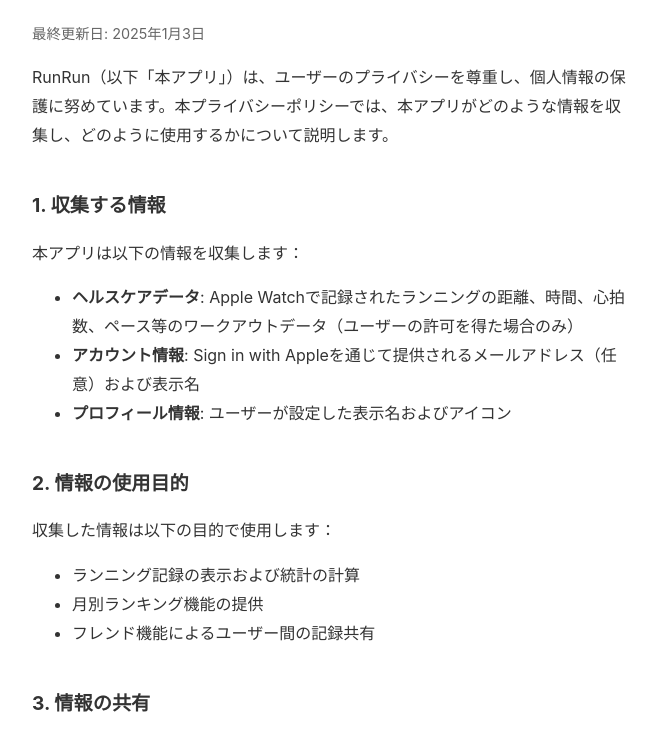
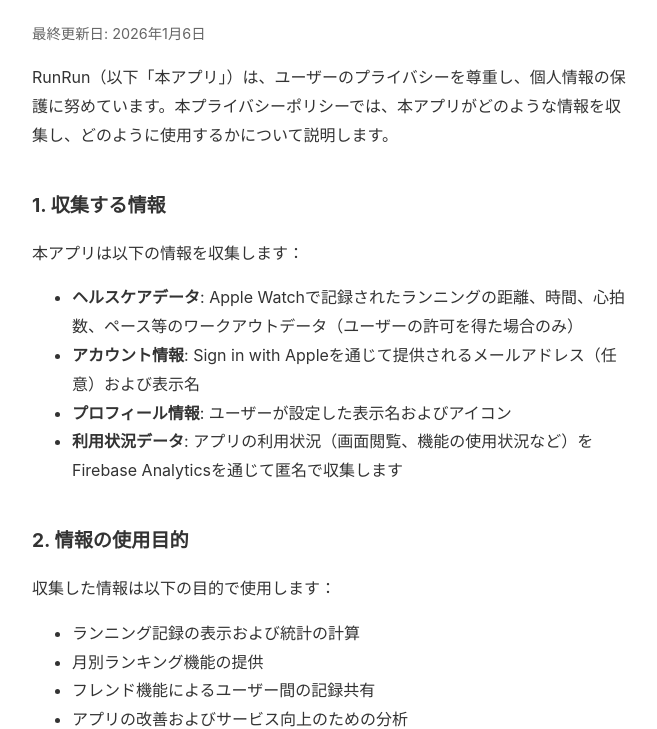
Before and after one commit to sawasige/runrun-ios, a plain HTML site: page docs/privacy.html in a window 1280 px wide. Shown: the part 74-803 px from the top of the page, without its empty margins (308-965 px from the left). Drawn offline with Linux system fonts and the light colour scheme.

Commit message:
プライバシーポリシーにAnalytics収集を追記
- 利用状況データの収集について追記
- 分析目的の使用について追記
- 最終更新日を更新

🤖 Generated with [Claude Code](https://claude.com/claude-code)

Co-Authored-By: Claude Opus 4.5 <noreply@anthropic.com>

```diff
--- a/docs/privacy.html
+++ b/docs/privacy.html
@@ -21,7 +21,7 @@
 </head>
 <body>
     <h1>プライバシーポリシー</h1>
-    <p class="updated">最終更新日: 2025年1月3日</p>
+    <p class="updated">最終更新日: 2026年1月6日</p>
 
     <p>RunRun（以下「本アプリ」）は、ユーザーのプライバシーを尊重し、個人情報の保護に努めています。本プライバシーポリシーでは、本アプリがどのような情報を収集し、どのように使用するかについて説明します。</p>
 
@@ -31,6 +31,7 @@
         <li><strong>ヘルスケアデータ</strong>: Apple Watchで記録されたランニングの距離、時間、心拍数、ペース等のワークアウトデータ（ユーザーの許可を得た場合のみ）</li>
         <li><strong>アカウント情報</strong>: Sign in with Appleを通じて提供されるメールアドレス（任意）および表示名</li>
         <li><strong>プロフィール情報</strong>: ユーザーが設定した表示名およびアイコン</li>
+        <li><strong>利用状況データ</strong>: アプリの利用状況（画面閲覧、機能の使用状況など）をFirebase Analyticsを通じて匿名で収集します</li>
     </ul>
 
     <h2>2. 情報の使用目的</h2>
@@ -39,6 +40,7 @@
         <li>ランニング記録の表示および統計の計算</li>
         <li>月別ランキング機能の提供</li>
         <li>フレンド機能によるユーザー間の記録共有</li>
+        <li>アプリの改善およびサービス向上のための分析</li>
     </ul>
 
     <h2>3. 情報の共有</h2>
```
